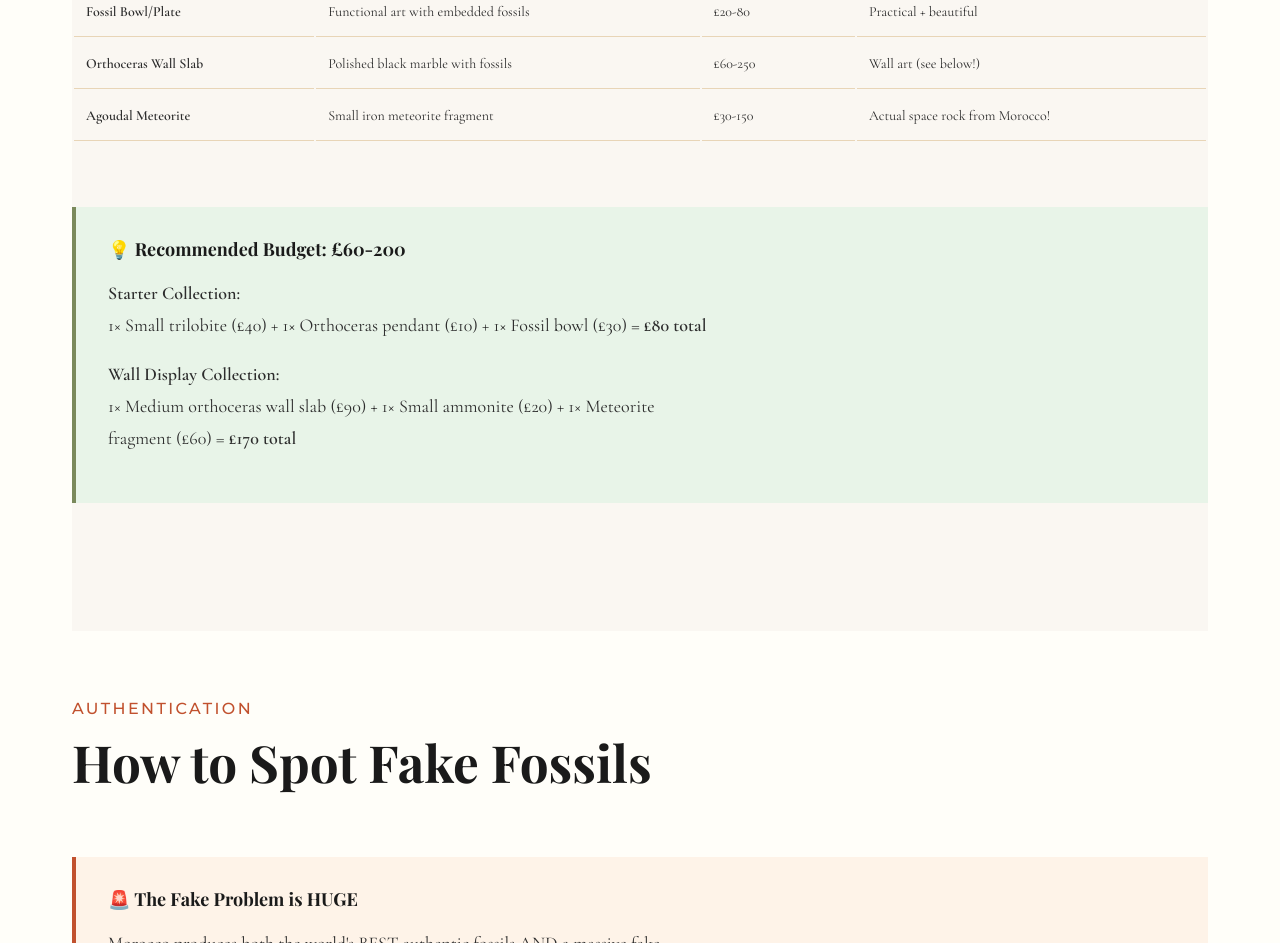
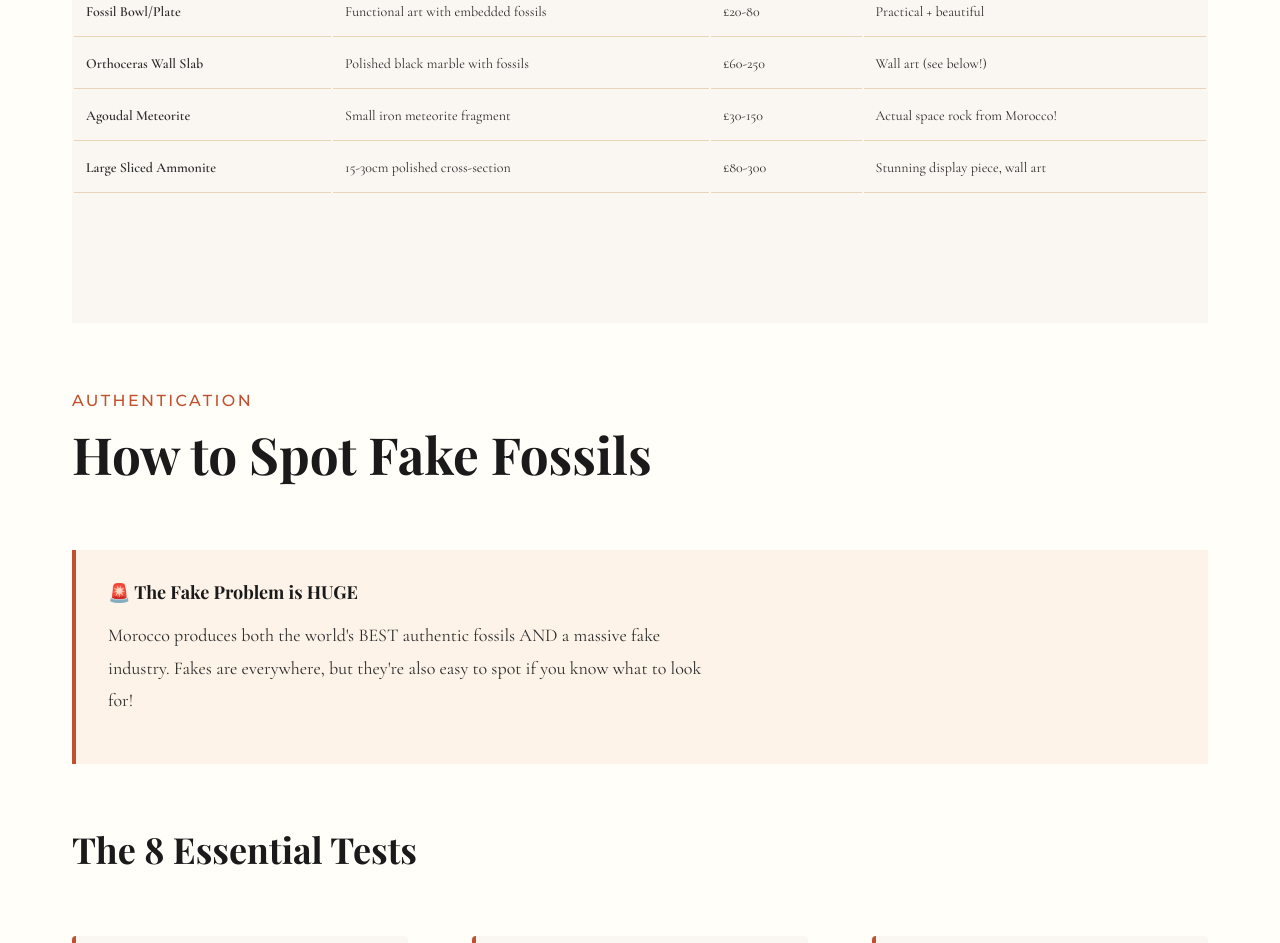
Before and after one commit to celestial-spin/Morocco, a plain HTML site: page fossils.html in a window 1280 px wide. Shown: the part 3993-4936 px from the top of the page. Drawn offline with nearby package versions, Linux system fonts and the light colour scheme.

Commit message:
Add large sliced ammonite to price list, remove budget recommendation box
Co-Authored-By: Claude Opus 4.5 <noreply@anthropic.com>

```diff
--- a/fossils.html
+++ b/fossils.html
@@ -239,17 +239,14 @@
                         <td>£30-150</td>
                         <td>Actual space rock from Morocco!</td>
                     </tr>
+                    <tr>
+                        <td><strong>Large Sliced Ammonite</strong></td>
+                        <td>15-30cm polished cross-section</td>
+                        <td>£80-300</td>
+                        <td>Stunning display piece, wall art</td>
+                    </tr>
                 </tbody>
             </table>
-
-            <div class="success-box">
-                <h4>💡 Recommended Budget: £60-200</h4>
-                <p><strong>Starter Collection:</strong><br>
-                1× Small trilobite (£40) + 1× Orthoceras pendant (£10) + 1× Fossil bowl (£30) = <strong>£80 total</strong></p>
-
-                <p style="margin-top: 1rem;"><strong>Wall Display Collection:</strong><br>
-                1× Medium orthoceras wall slab (£90) + 1× Small ammonite (£20) + 1× Meteorite fragment (£60) = <strong>£170 total</strong></p>
-            </div>
         </section>
 
         <!-- Spotting Fakes -->
```
